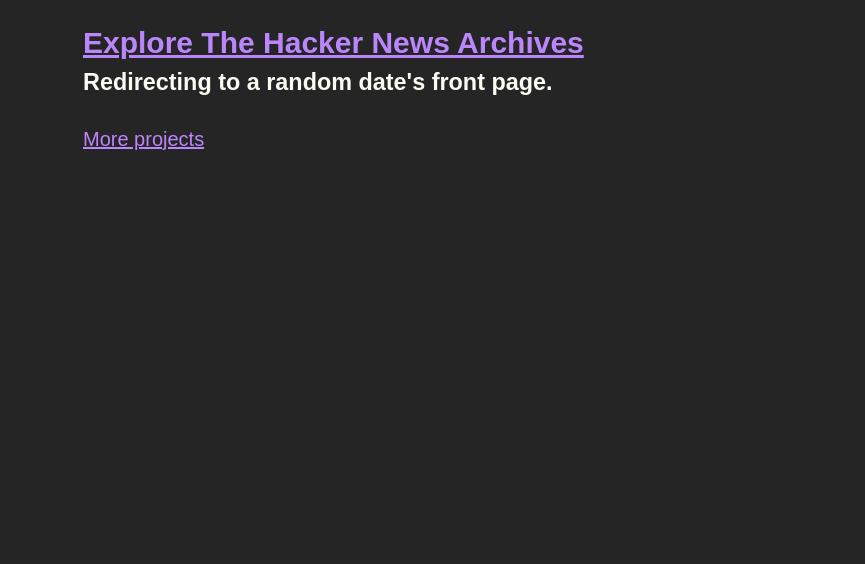
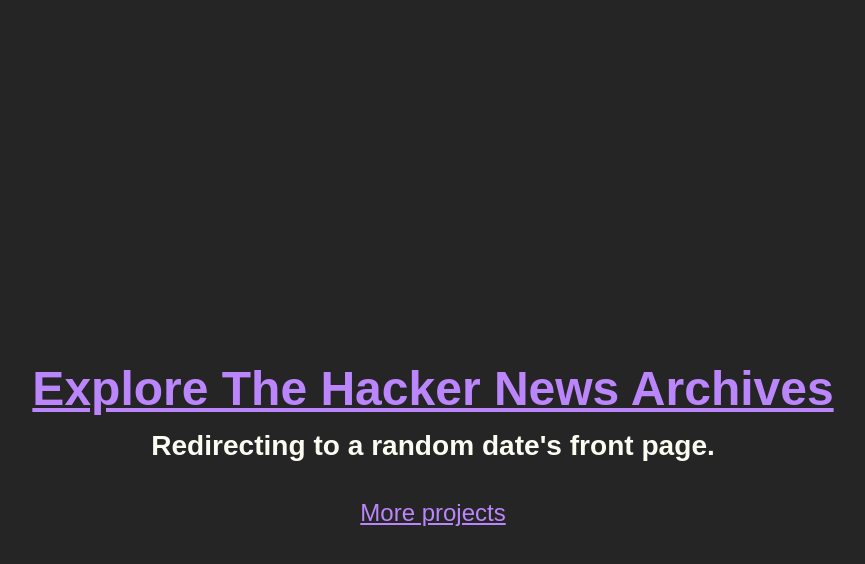
Before and after one commit to nickipedia/Random-HackerNews-Front-Page, a plain HTML site: page index.html in a window 1280 px wide. Shown: the whole page, without its empty margins (207-1072 px from the left). Drawn offline with Linux system fonts and the light colour scheme.

Commit message:
Fix text sizing and spacing

```diff
--- a/index.html
+++ b/index.html
@@ -13,20 +13,26 @@
                 background-color: var(--gray);
                 padding: 1em;
                 margin: auto;
-                font-size: 20px;
+                font-size: 1.5em;
                 font-family: Arial, Helvetica, sans-serif;
-                max-width: 700px;
+                max-width: 1000px;
                 text-align: left;
                 line-height: 1.5;
+                display: flex;
+                flex-direction: column;
+                align-items: center;
+                justify-content: center;
+                height: 100vh;
             }
             #hnLink {
-                font-size: 1.5em;
+                font-size: 2em;
                 font-weight: bold;
                 color: var(--purple);
             }
         </style>
     </head>
     <body>
+        <br>
         <a  id="hnLink" href="#">Explore The Hacker News Archives</a>
         <h3 style="margin-top: 0;">Redirecting to a random date's front page.</h3>
         <a style="color: var(--purple);" href="https://nickipedia.dev/">More projects</a>
```
